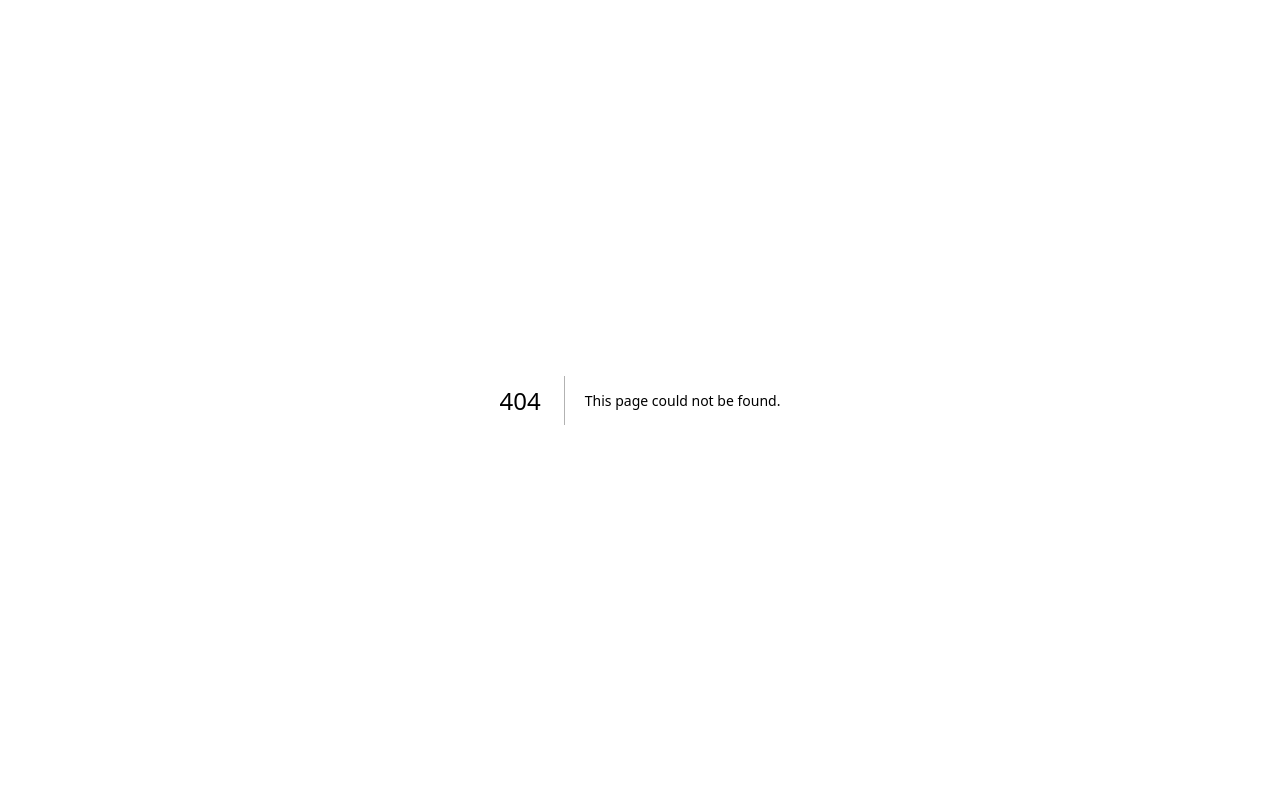
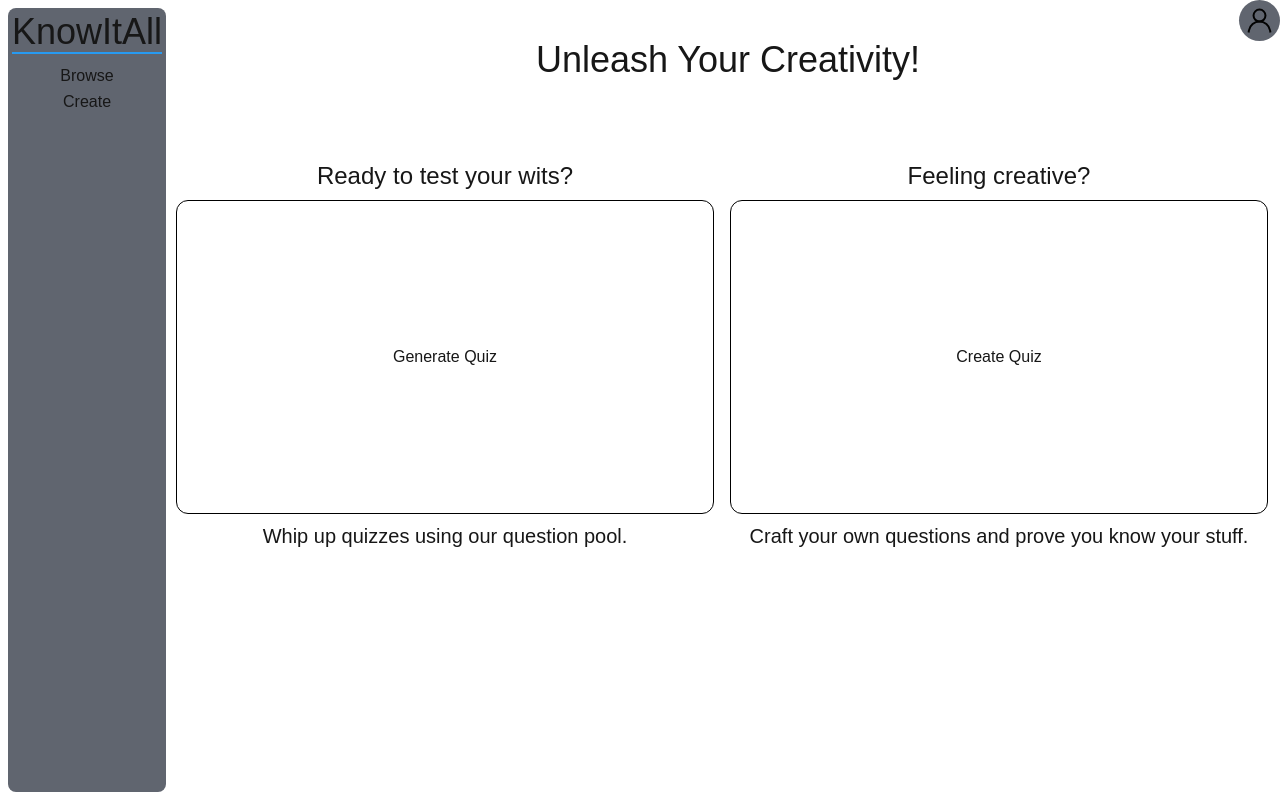
Before and after one commit to nab864/KnowItAll, a Next.js app: page /create in a window 1280 px wide. Before the commit this address had no page. Built offline with nearby package versions, Linux system fonts and the light colour scheme; no server answers.

Commit message:
Started Create Pages

```diff
--- /dev/null
+++ b/app/(main)/create/generate/page.tsx
@@ -0,0 +1,10 @@
+
+
+export default function Page() {
+
+  return (
+    <div className="h-full ml-44 mt-10">
+
+    </div>
+  )
+}
--- /dev/null
+++ b/app/(main)/create/page.tsx
@@ -0,0 +1,26 @@
+import Button from "@/app/ui/navigation/button";
+import Link from "next/link";
+
+export default function Page() {
+  return (
+    <div className="flex flex-col items-center h-full ml-44 mt-10">
+      <h1 className="text-4xl">Unleash Your Creativity!</h1>
+      <div className="flex w-full justify-center mt-20">
+        <div className="flex flex-col justify-center text-center w-1/2 mr-1">
+          <h2 className="text-2xl mb-2">Ready to test your wits?</h2>
+          <Link href="/create/quiz-maker">
+            <div className="border border-black py-36 rounded-xl mb-2">Generate Quiz</div>
+          </Link>
+          <h4 className="text-xl">Whip up quizzes using our question pool.</h4>
+        </div>
+        <div className="flex flex-col justify-center text-center w-1/2 mx-3">
+          <h2 className="text-2xl mb-2">Feeling creative?</h2>
+          <Link href="/create/quiz-maker">
+            <div className="border border-black py-36 rounded-xl mb-2">Create Quiz</div>
+          </Link>
+          <h4 className="text-xl">Craft your own questions and prove you know your stuff.</h4>
+        </div>
+      </div>
+    </div>
+  );
+}
--- /dev/null
+++ b/app/(main)/create/quiz-maker/page.tsx
@@ -0,0 +1,10 @@
+
+
+export default function Page() {
+
+  return (
+    <div className="h-full ml-44 mt-10">
+
+    </div>
+  )
+}
--- a/app/globals.css
+++ b/app/globals.css
@@ -12,7 +12,7 @@
 
 @media (prefers-color-scheme: dark) {
   :root {
-    --background: #131112;
+    --background: #343434;
     --foreground: #f7f7ff;
     --main: #279af1;
     --select: #c49991;
--- a/app/ui/buttons.tsx
+++ b/app/ui/buttons.tsx
@@ -1,4 +1,3 @@
-import clsx from "clsx";
 
 interface ButtonProps extends React.ButtonHTMLAttributes<HTMLButtonElement> {
   children: React.ReactNode;
--- a/app/ui/navigation/button.tsx
+++ b/app/ui/navigation/button.tsx
@@ -2,14 +2,19 @@ import Link from "next/link";
 
 export default function Button({
   urlRef,
+  className,
   text,
 }: {
   urlRef: string;
+  className: string;
   text: string;
 }) {
   return (
-    <div className="flex flex-col my-0.5">
-      <Link href={urlRef} className=" text-center rounded-lg hover:bg-select">{text}</Link>
-    </div>
+    <Link
+      href={urlRef}
+      className={className}
+    >
+      {text}
+    </Link>
   );
 }
--- a/app/ui/sidenav.tsx
+++ b/app/ui/sidenav.tsx
@@ -3,11 +3,19 @@ import Button from "@/app/ui/navigation/button";
 export default function SideNav() {
   return (
     <div className="flex flex-col bg-component rounded-lg p-1 h-[98%] fixed ml-2 mt-2">
-      <h1 className="text-4xl">KnowItAll</h1>
+      <Button urlRef="/" text="KnowItAll" className="text-4xl" />
       <div className="bg-main w-full h-0.5" />
       <div className="mt-2">
-        <Button urlRef="/browse" text="Browse"></Button>
-        <Button urlRef="/create" text="Create"></Button>
+        <Button
+          urlRef="/browse"
+          text="Browse"
+          className="flex flex-col my-0.5 text-center rounded-lg hover:bg-select"
+        ></Button>
+        <Button
+          urlRef="/create"
+          text="Create"
+          className="flex flex-col my-0.5 text-center rounded-lg hover:bg-select"
+        ></Button>
       </div>
     </div>
   );
```
